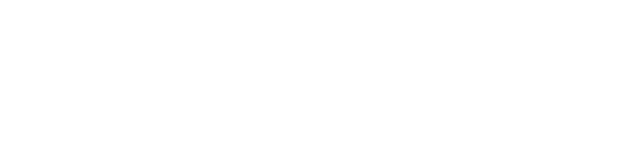
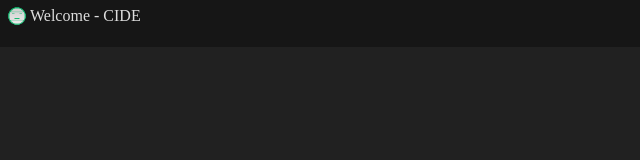
Before and after one commit to MininMobile/clinkplusplus-ide, an Electron app: page src/index.html in a window 1280 px wide. Shown: the whole page, without its empty margins (0-640 px from the left). Drawn offline with Linux system fonts and the light colour scheme.

Commit message:
add title bar

```diff
--- a/index.js
+++ b/index.js
@@ -5,7 +5,7 @@ const url = require("url");
 let win;
 
 function createWindow() {
-	win = new BrowserWindow();
+	win = new BrowserWindow({ frame: false });
 
 	win.loadURL(url.format({
 		pathname: path.join(__dirname, 'src/index.html'),
@@ -16,6 +16,7 @@ function createWindow() {
 	win.setBackgroundColor("#161616");
 	win.setTitle("CIDE");
 
+	// win.setMenu(null);
 	win.setMinimumSize(800, 600);
 	win.setResizable(true);
 	win.maximize();
--- a/src/cide.css
+++ b/src/cide.css
@@ -1,6 +1,56 @@
+:root {
+	--color-primary: #212121;
+	--color-secondary: #161616;
+	--color-font-primary: #ddd;
+	--color-font-secondary: #aaa;
+}
+
 html, body {
 	width: 100vw;
-	heightL 100vh;
+	height: 100vh;
 	margin: 0;
 	padding: 0;
+	background: var(--color-primary);
+	color: var(--color-font-primary);
+	-webkit-user-select: none;
 }
+
+body {
+	display: flex;
+}
+
+.wrapper {
+	flex: 1;
+	display: flex;
+	flex-direction: column;
+}
+
+.wrapper > .titlebar {
+	height: 47px;
+	background: var(--color-secondary);
+	display: flex;
+	flex-direction: column;
+}
+
+.titlebar > .content {
+	height: 23px;
+	margin: 4px;
+	margin-bottom: 0;
+	display: -webkit-box;
+	-webkit-box-align: center;
+	-webkit-app-region: drag;
+}
+
+.titlebar > .content::before {
+	content: "";
+	height: 20px;
+	width: 20px;
+	margin: 0 3px;
+	background: url("img/icon-32.png") center / cover;
+	display: block;
+}
+
+.titlebar > .menu {
+	height: 20px;
+	flex: 1;
+}
--- a/src/cide.js
+++ b/src/cide.js
@@ -1 +1,12 @@
-document.title = "Welcome - CIDE";
+const application = { name: "CIDE" }; // replace with require("./lib/application") soon pls
+
+const components = {
+	title: document.getElementById("title")
+};
+
+setTitle(`Welcome - ${application.name}`);
+
+function setTitle(title) {
+	document.title = title;
+	components.title.innerText = title;
+}
--- a/src/index.html
+++ b/src/index.html
@@ -11,7 +11,12 @@
 <body>
 	<div class="wrapper">
 		<div class="titlebar">
-			<!-- title and options -->
+			<div id="title" class="content">
+				CIDE
+			</div>
+			<div id="altmenu" class="menu">
+				<!-- options -->
+			</div>
 		</div>
 		<div class="content">
 			<div id="sidebar "class="sidebar">
```
Also changed, not shown: src/img/icon-128.png (added), src/img/icon-32.png (added). Lines whose indentation alone changed are shown as unchanged.
